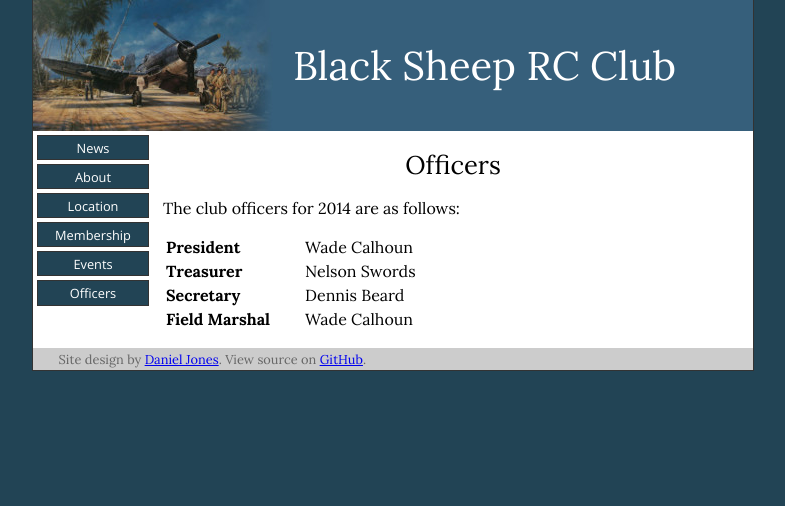
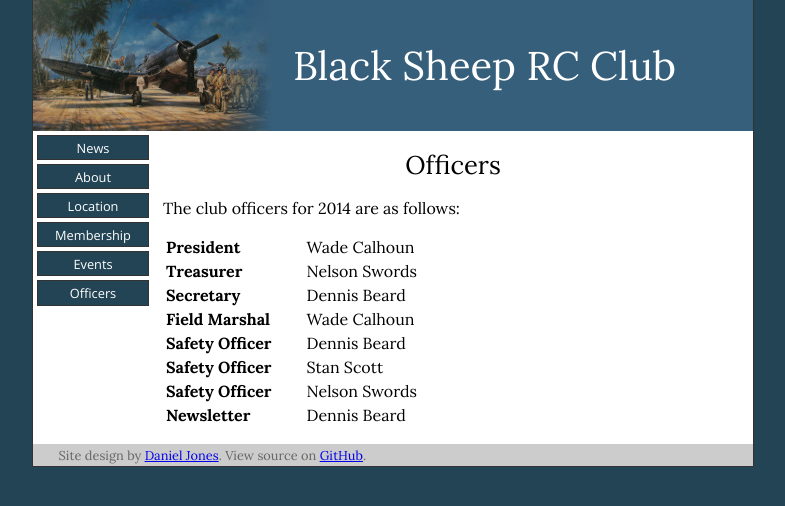
Before and after one commit to tortxof/blacksheeprcclub-www, a Jekyll site: the page built from officers/index.html, in a window 1280 px wide. Shown: the top 506 px of the page, without its empty margins (247-1032 px from the left). Built offline with Jekyll 4.4.1, drawn with Linux system fonts in a browser that asks for light colours.

Commit message:
Finished adding officers.

```diff
--- a/officers/index.html
+++ b/officers/index.html
@@ -14,6 +14,18 @@ officers:
  -
   rank: Field Marshal
   name: Wade Calhoun
+ -
+  rank: Safety Officer
+  name: Dennis Beard
+ -
+  rank: Safety Officer
+  name: Stan Scott
+ -
+  rank: Safety Officer
+  name: Nelson Swords
+ -
+  rank: Newsletter
+  name: Dennis Beard
 ---
 <p>The club officers for 2014 are as follows:</p>
 
```
